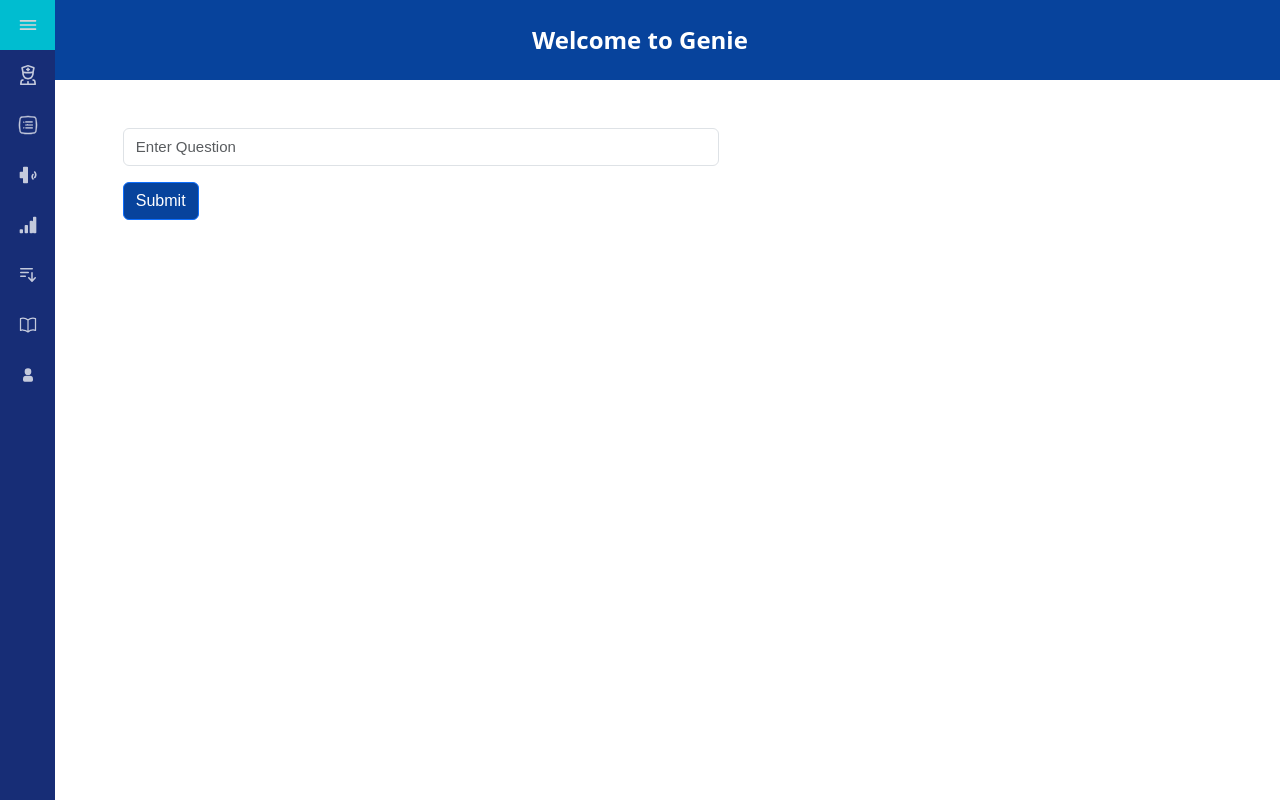
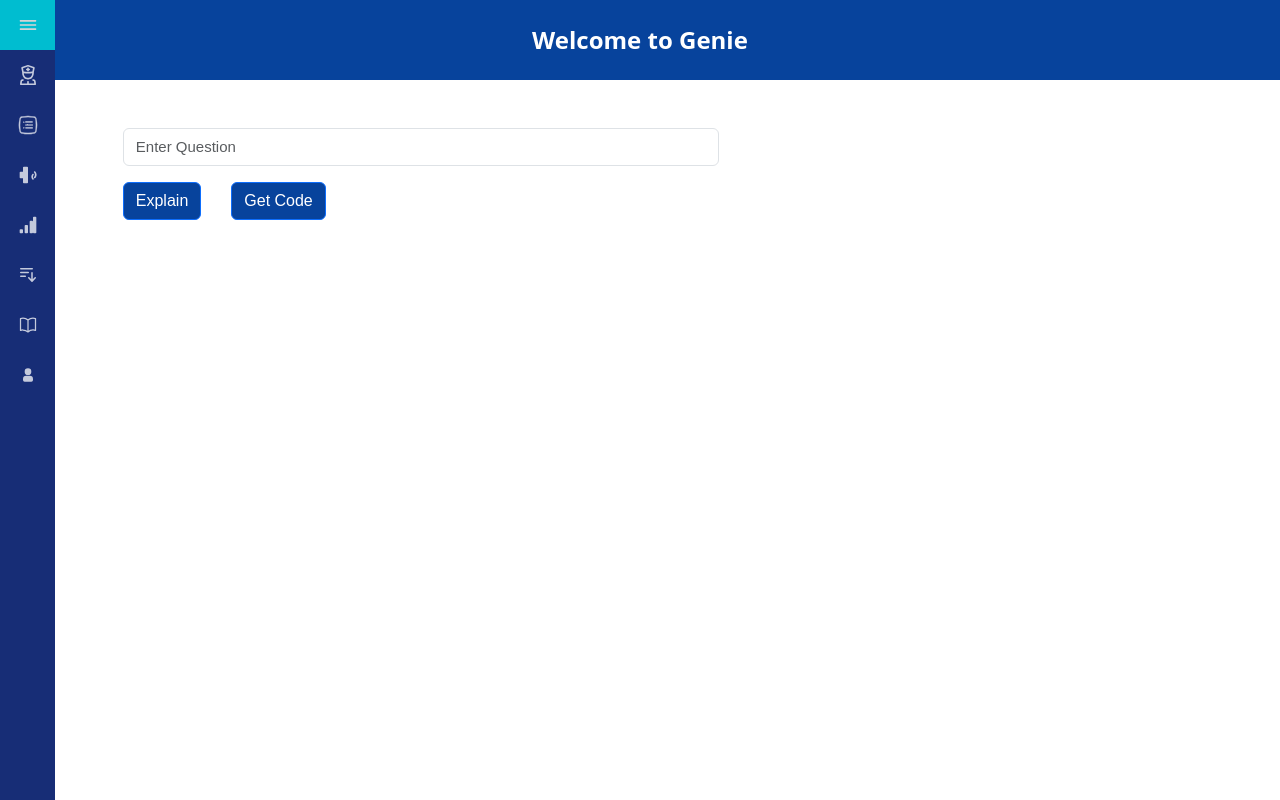
Before and after one commit to Bilvantis-NeoAI/Genie-frontend, a React (Create React App) app: page /retrivingData in a window 1280 px wide. Built offline with nearby package versions, Linux system fonts and the light colour scheme; what @react-pdf/renderer would draw is missing.

Commit message:
ingestion changes

```diff
--- a/src/Interceptor/interceptor.js
+++ b/src/Interceptor/interceptor.js
@@ -14,11 +14,42 @@ export const ApiAnswer = axios.create({
   baseURL: URL.ApiAnswer
 });
 export const GitIngestion = axios.create({
-  baseURL : URL.GitIngestion
-})
+  baseURL: URL.GitIngestion,
+  headers: {
+    'Content-Type': 'application/json',
+  },
+});
+
+// Interceptor for adding dynamic Authorization header for GitIngestion
+GitIngestion.interceptors.request.use(
+  (config) => {
+    const token = sessionStorage.getItem("access_token");
+    if (token) {
+      config.headers.Authorization = `Bearer ${token}`;
+    }
+    return config;
+  },
+  (error) => Promise.reject(error)
+);
 export const Metric = axios.create({
-  baseURL : URL.Metric
-})
+  baseURL: URL.Metric,
+  headers: {
+    'Content-Type': 'application/json',
+  },
+});
+
+// Interceptor for adding dynamic Authorization header for Metric
+Metric.interceptors.request.use(
+  (config) => {
+    const token = sessionStorage.getItem("access_token");
+    if (token) {
+      config.headers.Authorization = `Bearer ${token}`;
+    }
+    return config;
+  },
+  (error) => Promise.reject(error)
+);
+
 const addInterceptors = (axiosInstance, setLoading) => {
   axiosInstance.interceptors.request.use(
     function (config) {
--- a/src/actionTypes/retriveDataActionTypes.js
+++ b/src/actionTypes/retriveDataActionTypes.js
@@ -1,3 +1,6 @@
 export const RETRIVE_DATA = 'RETRIVE_DATA'
 export const RETRIVE_DATA_SUCCESS ='RETRIVE_DATA_SUCCESS'
 export const RETRIVE_DATA_FAILURE ='RETRIVE_DATA_FAILURE'
+export const FETCH_CODE_DATA = 'FETCH_CODE_DATA'
+export const FETCH_CODE_SUCCESS = 'FETCH_CODE_SUCCESS'
+export const FETCH_CODE_FAILUE = 'FETCH_CODE_FAILUE'
--- a/src/actions/RetriveDataAction.js
+++ b/src/actions/RetriveDataAction.js
@@ -1,4 +1,4 @@
-import { RETRIVE_DATA_FAILURE, RETRIVE_DATA_SUCCESS, RETRIVE_DATA } from '../actionTypes/retriveDataActionTypes'
+import { RETRIVE_DATA_FAILURE, RETRIVE_DATA_SUCCESS, RETRIVE_DATA ,FETCH_CODE_DATA,FETCH_CODE_FAILUE,FETCH_CODE_SUCCESS} from '../actionTypes/retriveDataActionTypes'
 import { GitIngestion } from '../Interceptor/interceptor'
 import { apis } from '../utils/config'
 const retriveData = () => ({
@@ -12,6 +12,17 @@ const retriveDataFailure = (error) => ({
     type: RETRIVE_DATA_FAILURE,
     action: error
 })
+const getCodeData = ()=>({
+    type : FETCH_CODE_DATA
+})
+const getCodeSuccess =(data)=>({
+    type : FETCH_CODE_SUCCESS,
+    action : data
+})
+const getCodeFailure =(error)=>({
+    type : FETCH_CODE_FAILUE,
+    action : error
+})
 export const retriveRepoData = (payload) => {
     return async (dispatch) => {
         await dispatch(retriveData())
@@ -21,9 +32,21 @@ export const retriveRepoData = (payload) => {
                 await dispatch(retriveDataSuccess(response))
             })
             .catch((error) => {
-
                 dispatch(retriveDataFailure(error))
             })
     }
 
 }
+export const getRepoCodeData = (payload)=>{
+    return async(dispatch)=>{
+        await dispatch(getCodeData())
+            return GitIngestion
+            .post(apis.GET_CODE,payload)
+            .then(async(response)=>{
+                await dispatch(getCodeSuccess(response))
+            })
+            .catch((error)=>{
+                dispatch(getCodeFailure(error))
+            })
+        }
+}
--- a/src/components/IngesitonRepo.js
+++ b/src/components/IngesitonRepo.js
@@ -12,7 +12,6 @@ import { ToastContainer } from 'react-toastify';
 import { repo_Ingestion, sweetalert } from "../utils/constatnts";
 import Swal from "sweetalert2";
 export default function IngestionRepo() {
-  const [disable, setDisable] = useState(false)
   const [error, setError] = useState({ url: "" });
   const [loading, setLoading] = useState(false);
   const [inputFields, setInputFields] = useState({
@@ -45,13 +44,11 @@ export default function IngestionRepo() {
       branch: branchNames,
     };
     setLoading(true)
-    setDisable(true)
     dispatch(repoIngestion(submissionData))
       .then((d) => {
         setLoading(false)
         setInputFields({})
         if (d.status == 200) {
-          setDisable(false)
           Swal.fire({
             title: sweetalert.SUCCESS_TITLE,
             text: repo_Ingestion.INGESTION_INITIATED_SUCCEEFULLY,
@@ -155,7 +152,7 @@ export default function IngestionRepo() {
                     </div>
                   </div>
                   <div className="w-100 d-flex justify-content-center">
-                    <Button className="mt-3 buttons-colour" type="submit" disabled={disable}>
+                    <Button className="mt-3 buttons-colour" type="submit">
                       {homePage1TextSamples.SUBMIT}
                     </Button>
                   </div>
--- a/src/components/RetrieveData.js
+++ b/src/components/RetrieveData.js
@@ -4,19 +4,19 @@ import { HeaderComponent } from "./header";
 import { BootstrapSidebar } from "./sideNav";
 import { homePageTextSamples } from "../utils/constatnts";
 import downloadIcon from "../Assets/downloadIcon.svg";
-import { retriveRepoData } from "../actions/RetriveDataAction";
-import { useDispatch } from "react-redux";
-import { useSelector } from "react-redux";
+import { retriveRepoData, getRepoCodeData } from "../actions/RetriveDataAction";
+import { useDispatch, useSelector } from "react-redux";
 import { Retrive_repo_data } from "../utils/constatnts";
-import ReactMarkdown from 'react-markdown';
+import ReactMarkdown from "react-markdown";
 export default function RetrieveData() {
   const [inputField, setInputField] = useState("");
   const [error, setError] = useState("");
   const [displayData, setDisplayData] = useState(false);
   const [Answer, setAnswer] = useState([]);
   const [loading, setLoading] = useState(false);
+  const [disable, setDisable] = useState(false);
+  const [codeData, setCodeData] = useState(null);
   const dispatch = useDispatch();
-  const [disable , setDisable] =useState(false)
   const answerData = useSelector((state) => state.repoData);
   useEffect(() => {
     const savedQuestion = localStorage.getItem("inputField");
@@ -42,13 +42,13 @@ export default function RetrieveData() {
 
   const onSubmit = async (event) => {
     event.preventDefault();
-    setDisable(true)
+    setDisable(true);
     if (inputField.trim() === "") {
       setError(Retrive_repo_data.THIS_FIELD_CANT_NOT_BE_EMPTY);
       setDisplayData(false);
       return;
     }
-    const payload = { q: inputField };
+    const payload = { question: inputField };
     try {
       setError("");
       setDisplayData(false);
@@ -62,11 +62,32 @@ export default function RetrieveData() {
     }
   };
 
+  const onSubmitGetCode = async (event) => {
+    event.preventDefault();
+    setDisable(true);
+    if (inputField.trim() === "") {
+      setError(Retrive_repo_data.THIS_FIELD_CANT_NOT_BE_EMPTY);
+      return;
+    }
+    const payload = { question: inputField };
+    try {
+      setError("");
+      setLoading(true);
+      const response = await dispatch(getRepoCodeData(payload)); // Dispatch new action
+      setCodeData(response.data); // Save response in state
+      setLoading(false);
+    } catch (error) {
+      console.log("Error fetching code:", error);
+      setError(Retrive_repo_data.FAILED_TO_FETCH_CODE);
+      setLoading(false);
+    }
+  };
+
   const handleInputChange = (event) => {
     const { value } = event.target;
-    setDisable(false)
+    setDisable(false);
     setInputField(value);
-    localStorage.setItem("inputField", value); // Update localStorage as user types
+    localStorage.setItem("inputField", value);
     if (error) setError("");
   };
 
@@ -94,7 +115,7 @@ export default function RetrieveData() {
             <BootstrapSidebar />
           </div>
           <div className="form-group w-50 mt-5 ms-5">
-            <Form onSubmit={onSubmit}>
+            <Form>
               <Form.Control
                 type="text"
                 className="form-control question-box"
@@ -106,8 +127,22 @@ export default function RetrieveData() {
               <Form.Control.Feedback type="invalid">
                 {error}
               </Form.Control.Feedback>
-              <Button className="mt-3 buttons-colour" type="submit" disabled={disable}>
-                {homePageTextSamples.SUBMIT_BUTTON}
+              <Button
+                className="mt-3 buttons-colour"
+                type="submit"
+                disabled={disable}
+                onClick={onSubmit}
+              >
+                {homePageTextSamples.EXPLAIN}
+              </Button>
+              <Button
+                className="mt-3 buttons-colour"
+                type="button"
+                disabled={disable}
+                style={{ marginLeft: "30px" }}
+                onClick={onSubmitGetCode}
+              >
+                {homePageTextSamples.GET_CODE}
               </Button>
             </Form>
           </div>
@@ -135,10 +170,10 @@ export default function RetrieveData() {
                                 className="downloadbutton"
                               />
                             </div>
-                             {item && typeof item === "object" ? (
+                            {item && typeof item === "object" ? (
                               Object.entries(item).map(([key, value]) => (
-                                <div key={key} style={{marginLeft:'4%'}}>
-                                   <ReactMarkdown>{value}</ReactMarkdown>
+                                <div key={key} style={{marginLeft: "4%" }}>
+                                  <ReactMarkdown>{value}</ReactMarkdown>
                                 </div>
                               ))
                             ) : (
@@ -156,6 +191,12 @@ export default function RetrieveData() {
                 </table>
               </div>
             )}
+            {codeData && (
+              <div className="mt-4">
+                <h5>Code Response:</h5>
+                <pre>{JSON.stringify(codeData, null, 2)}</pre>
+              </div>
+            )}
           </div>
         </div>
       </Container>
--- a/src/utils/config.js
+++ b/src/utils/config.js
@@ -8,12 +8,13 @@ export const apis = {
     NEO4J_STATUS : '/neo4j_status',
     RELOAD_API : '/reload-docs',
     ingetion :'/process_multibranch_repo',
-    retriveRepoData :'qa_git'
+    retriveRepoData :'/explain',
+    GET_CODE : '/get_code'
 }
 export const URL ={
     Api : 'http://3.139.66.49:9002/',
     ApiInject : 'http://3.139.66.49:9001/',
     ApiAnswer:'http://3.139.66.49:9000/',
-    GitIngestion:'http://localhost:9000', //local
-    Metric : 'http://localhost:3005' //local
+    GitIngestion: ' http://localhost:3005',//http://34.27.22.123:3001',
+    Metric:'http://34.27.22.123:3000'
 }
--- a/src/utils/constatnts.js
+++ b/src/utils/constatnts.js
@@ -19,6 +19,8 @@ export const homePageTextSamples = {
     OPEN_GRAPHS : 'Open Graphs',
     DOWNLOAD_IMAGES : 'Download Images',
     SUBMIT_BUTTON : 'Submit',
+    EXPLAIN:'Explain',
+    GET_CODE : 'Get Code',
     CLOSE : 'Close',
     HYPERLINKS : 'Hyperlinks'
 };
```
